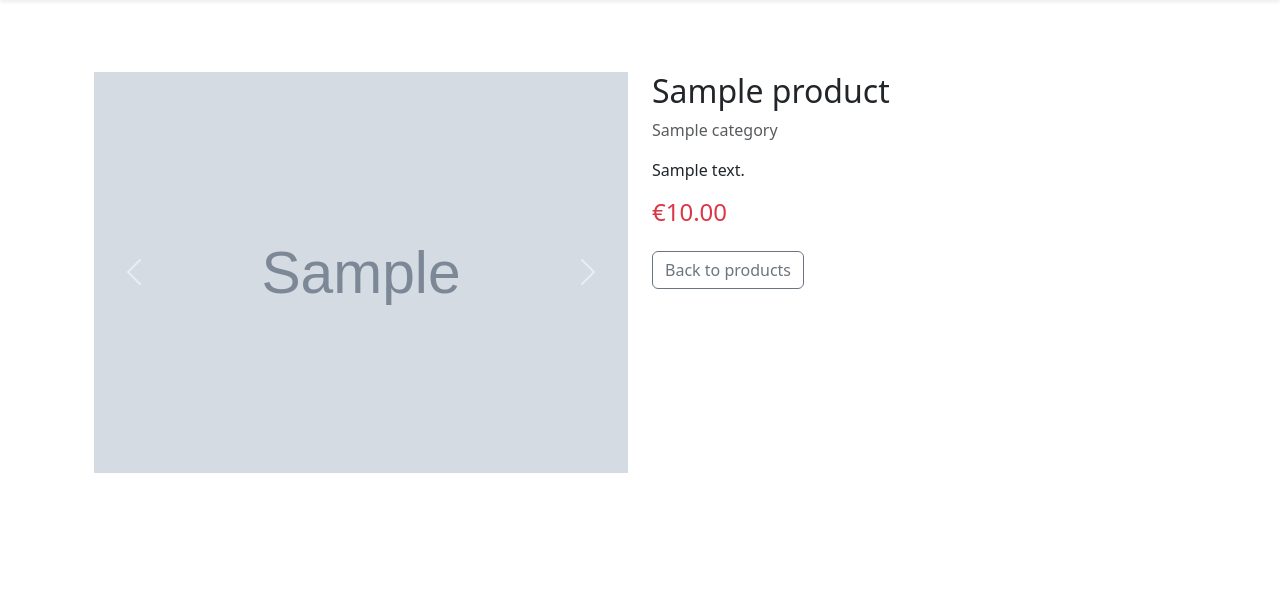
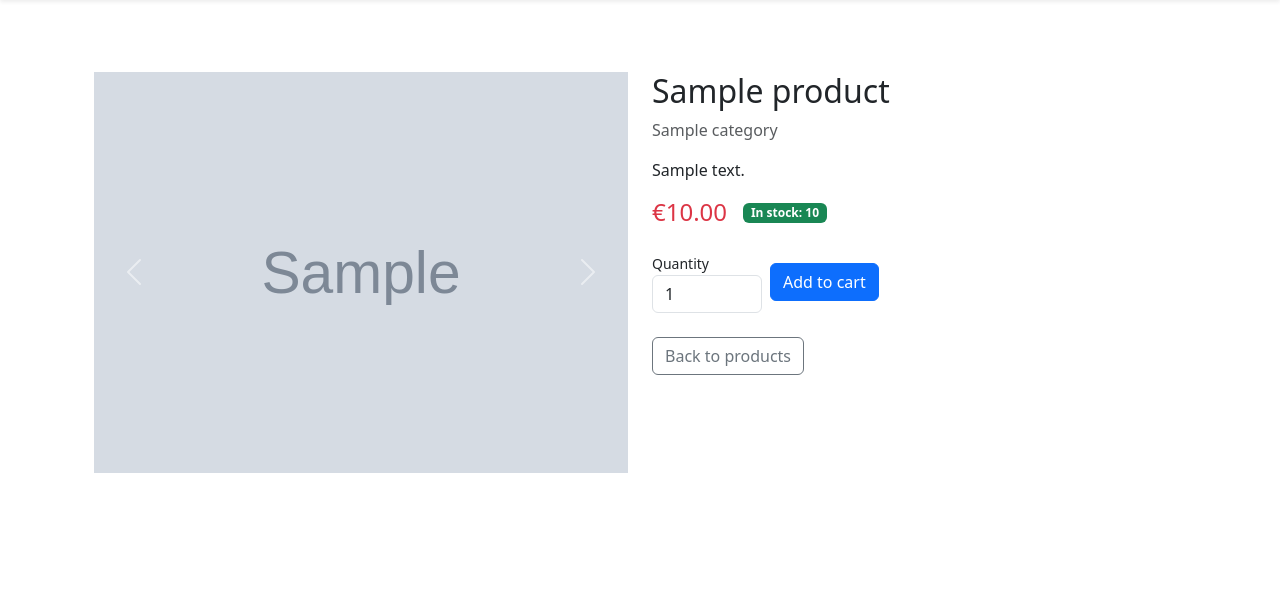
Before and after one commit to vasilako/ProjectManagementPF, a Django app: page /en/products/1/ in a window 1280 px wide. Shown: the part 66-681 px from the top of the page. Run offline with Django 5.2, Linux system fonts and the light colour scheme; tables that the repository leaves empty hold one stand-in row (values such as "Sample post"); grey boxes marked "Sample" are stand-in pictures; parts of the project's set-up code (start-up, migrations or seed data) failed here and were passed over.

Commit message:
feat(products): add quantity form + link to cart; namespace-safe URLs

```diff
--- a/products/templates/products/product_detail.html
+++ b/products/templates/products/product_detail.html
@@ -1,10 +1,10 @@
 {% extends "base.html" %}
-{% load static %}
-{% load i18n %} <!-- Añadir para cargar internacionalización -->
+{% load static i18n %}
 
 {% block content %}
 <div class="container py-5">
   <div class="row">
+    <!-- Galería / imagen -->
     <div class="col-md-6">
       {% if product.images.exists %}
       <div id="carouselDetail{{ product.id }}" class="carousel slide" data-bs-ride="carousel">
@@ -12,24 +12,20 @@
           {% for image in product.images.all %}
           <div class="carousel-item {% if forloop.first %}active{% endif %}">
             {% if image.image.name|slice:":4" == "http" %}
-                        <img src="{{ image.image.name }}" class="d-block w-100" alt="{% trans 'Product image' %}"
-                             style="object-fit: contain;">
+            <img src="{{ image.image.name }}" class="d-block w-100" alt="{% trans 'Product image' %}" style="object-fit:contain;">
             {% else %}
-                        <img src="{{ image.image.url }}" class="d-block w-100" alt="{% trans 'Product image' %}"
-                             style="object-fit: contain;">
+            <img src="{{ image.image.url }}" class="d-block w-100" alt="{% trans 'Product image' %}" style="object-fit:contain;">
             {% endif %}
           </div>
           {% endfor %}
         </div>
-                <button class="carousel-control-prev" type="button" data-bs-target="#carouselDetail{{ product.id }}"
-                        data-bs-slide="prev">
+        <button class="carousel-control-prev" type="button" data-bs-target="#carouselDetail{{ product.id }}" data-bs-slide="prev">
           <span class="carousel-control-prev-icon" aria-hidden="true"></span>
-                    <span class="visually-hidden">{% trans "Previous" %}</span> <!-- Para accesibilidad -->
+          <span class="visually-hidden">{% trans "Previous" %}</span>
         </button>
-                <button class="carousel-control-next" type="button" data-bs-target="#carouselDetail{{ product.id }}"
-                        data-bs-slide="next">
+        <button class="carousel-control-next" type="button" data-bs-target="#carouselDetail{{ product.id }}" data-bs-slide="next">
           <span class="carousel-control-next-icon" aria-hidden="true"></span>
-                    <span class="visually-hidden">{% trans "Next" %}</span> <!-- Para accesibilidad -->
+          <span class="visually-hidden">{% trans "Next" %}</span>
         </button>
       </div>
       {% else %}
@@ -40,13 +36,41 @@
       {% endif %}
     </div>
 
+    <!-- Datos + compra -->
     <div class="col-md-6">
-            <h2>{{ product.name }}</h2>
-            <p class="text-muted">{{ product.category.name }}</p>
-            <p>{{ product.description }}</p>
-            <h4 class="text-danger">€{{ product.price }}</h4>
-            <a href="{% url 'product_list' %}" class="btn btn-outline-secondary mt-3">{% trans "Back to products" %}</a>
+      <h2 class="mb-2">{{ product.name }}</h2>
+      <p class="text-muted mb-3">{{ product.category.name }}</p>
+      <p class="mb-3">{{ product.description }}</p>
+
+      <div class="d-flex align-items-center gap-3 mb-4">
+        <span class="h4 text-danger mb-0">€{{ product.price }}</span>
+        {% if product.stock %}
+          <span class="badge bg-success">{% trans "In stock" %}: {{ product.stock }}</span>
+        {% else %}
+          <span class="badge bg-secondary">{% trans "No stock" %}</span>
+        {% endif %}
+      </div>
+
+      <!-- ADD TO CART FORM -->
+      <form method="post" action="{% url 'cart:cart_add' product.id %}" class="row g-2 align-items-center" novalidate>
+        {% csrf_token %}
+        <div class="col-auto">
+          <label for="qty" class="form-label mb-0 small">{% trans "Quantity" %}</label>
+          <input id="qty" name="quantity" type="number" min="1" value="1" inputmode="numeric"
+                 class="form-control" style="width:110px;" aria-label="{% trans 'Quantity' %}">
+        </div>
+        <div class="col-auto">
+          <button type="submit" class="btn btn-primary">
+            {% trans "Add to cart" %}
+          </button>
+        </div>
+      </form>
+
+      <a href="{% url 'products:product_list' %}" class="btn btn-outline-secondary mt-4">
+        {% trans "Back to products" %}
+      </a>
     </div>
   </div>
 </div>
+
 {% endblock %}
--- a/products/urls.py
+++ b/products/urls.py
@@ -1,5 +1,11 @@
+# products/urls.py
+
 from django.urls import path
 from .views import ProductListView, ProductDetailView
+
+
+app_name = "products"
+
 urlpatterns = [
     path("", ProductListView.as_view(), name="product_list"),
     path('<int:pk>/', ProductDetailView.as_view(), name='product_detail'),
```
Also changed, not shown: static/css/product.css (line endings or trailing spaces). Lines whose indentation alone changed are shown as unchanged.
